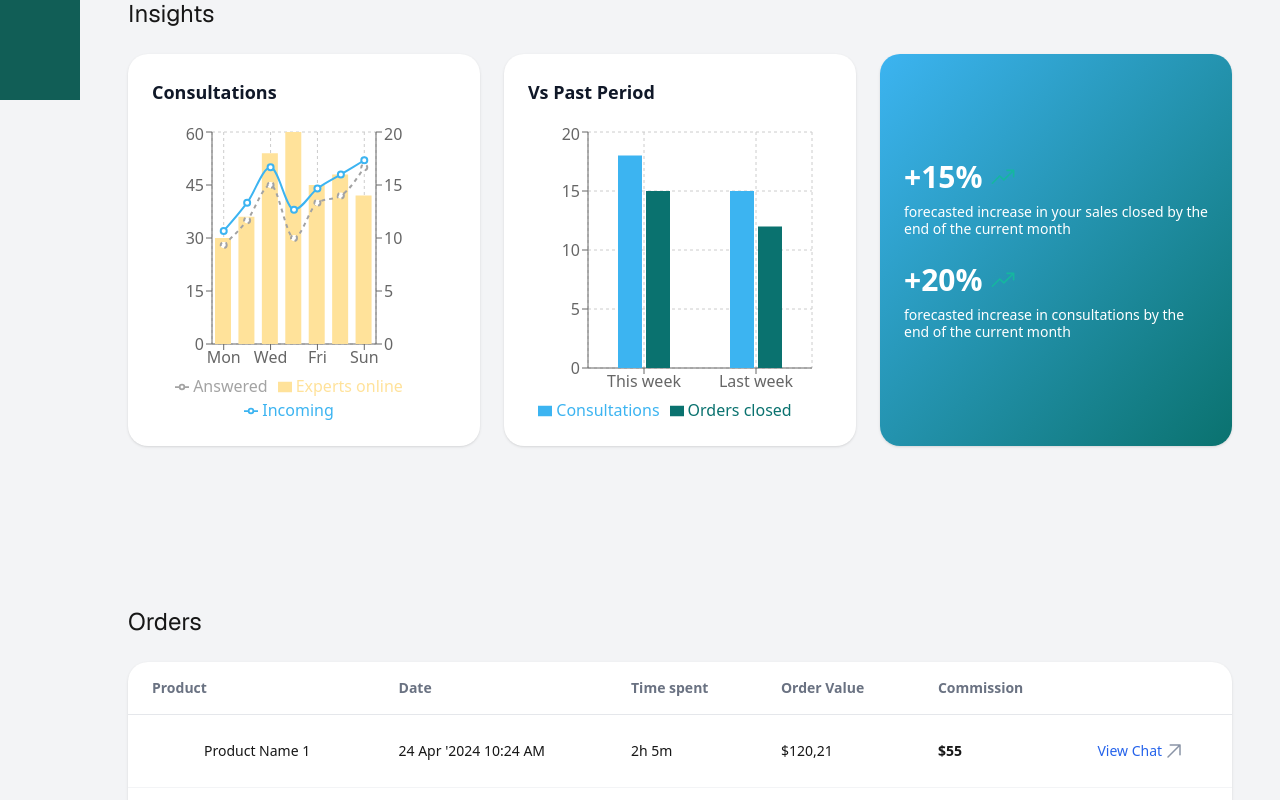
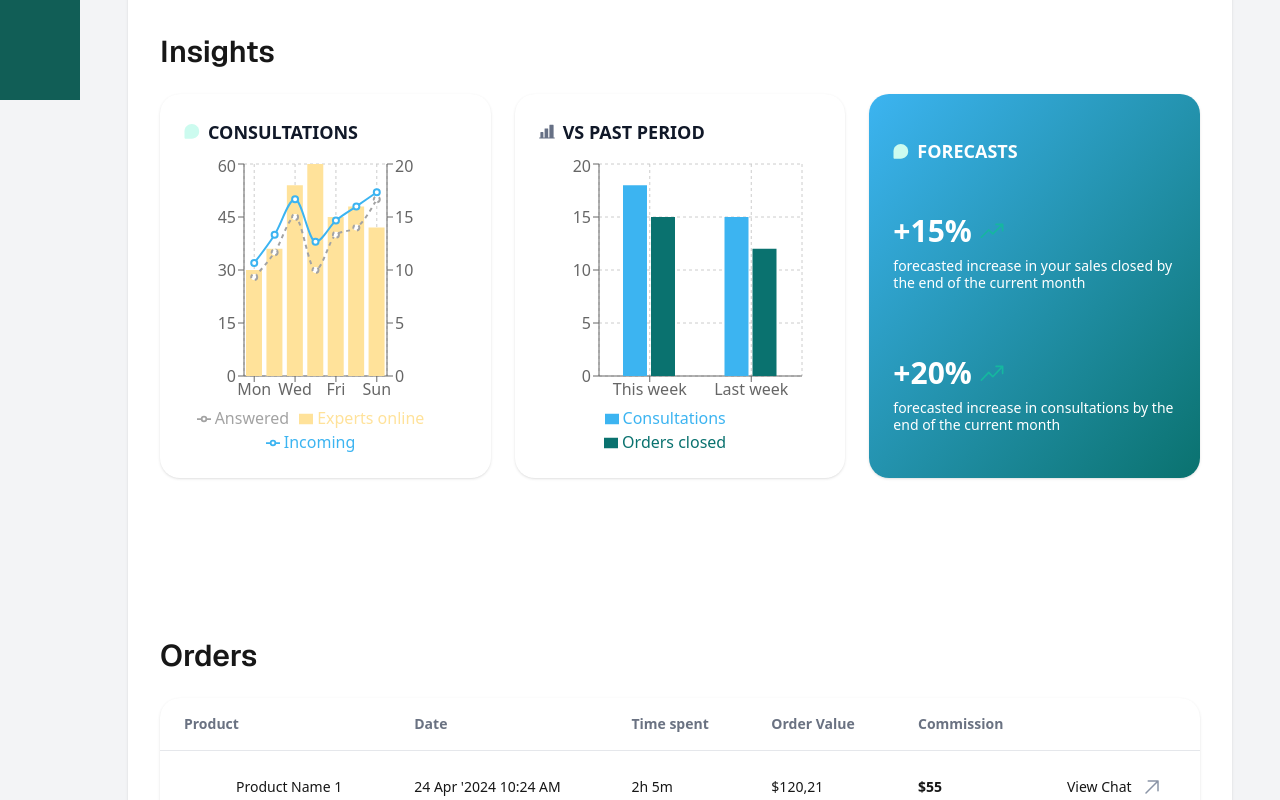
Before and after one commit to dchobarkar/wingman-coding-challenge, a Next.js app: page / in a window 1280 px wide. Shown: the part 700-1500 px from the top of the page. Built offline with nearby package versions, Linux system fonts and the light colour scheme.

Commit message:
style: make components figma like

```diff
--- a/app/layout.tsx
+++ b/app/layout.tsx
@@ -34,7 +34,9 @@ export default function RootLayout({
 
           <main className="flex-1 flex flex-col">
             <Navbar />
-            <div className="flex-1 p-8">{children}</div>
+            <div className="flex-1 p-4 m-12 rounded-[20px] shadow bg-background">
+              {children}
+            </div>
           </main>
         </div>
       </body>
--- a/components/dashboard/AtGlance.tsx
+++ b/components/dashboard/AtGlance.tsx
@@ -8,7 +8,7 @@ const AtGlance = () => {
   return (
     <PageLayout>
       <div className="flex items-center justify-between mb-6">
-        <h2 className="text-2xl font-geist-sans">At a glance</h2>
+        <h2 className="text-3xl font-semibold font-geist-sans">At a glance</h2>
         <select className="border border-gray-200 rounded-lg px-3 py-1 text-sm bg-white">
           <option>7 days</option>
           <option>30 days</option>
--- a/components/dashboard/Insights.tsx
+++ b/components/dashboard/Insights.tsx
@@ -24,14 +24,23 @@ const Insights = () => {
   return (
     <PageLayout>
       <div className="mb-6">
-        <h2 className="text-2xl font-geist-sans">Insights</h2>
+        <h2 className="text-3xl font-semibold font-geist-sans">Insights</h2>
       </div>
       <div className="grid grid-cols-1 lg:grid-cols-3 gap-6">
         {/* Consultations Chart */}
         <div className="bg-white rounded-[20px] shadow p-6 flex flex-col">
-          <h3 className="text-lg font-semibold text-gray-900 mb-4">
-            Consultations
-          </h3>
+          <div className="flex items-center mb-2">
+            <Image
+              src="/svg/ChatTeardrop.svg"
+              alt="Consultation SVG"
+              height={16}
+              width={16}
+            />
+            <h3 className="text-lg font-semibold text-gray-900 pl-2">
+              CONSULTATIONS
+            </h3>
+          </div>
+
           <div className="flex-1 min-h-[300px]">
             <ResponsiveContainer width="100%" height="100%">
               <ComposedChart
@@ -75,9 +84,18 @@ const Insights = () => {
 
         {/* Vs Past Period Chart */}
         <div className="bg-white rounded-[20px] shadow p-6 flex flex-col">
-          <h3 className="text-lg font-semibold text-gray-900 mb-4">
-            Vs Past Period
-          </h3>
+          <div className="flex items-center mb-2">
+            <Image
+              src="/svg/ChatBar.svg"
+              alt="Vector SVG"
+              height={16}
+              width={16}
+            />
+            <h3 className="text-lg font-semibold text-gray-900 pl-2">
+              VS PAST PERIOD
+            </h3>
+          </div>
+
           <div className="flex-1 min-h-[300px]">
             <ResponsiveContainer width="100%" height="100%">
               <ComposedChart
@@ -107,7 +125,16 @@ const Insights = () => {
         </div>
 
         {/* Forecasts Card */}
-        <div className="rounded-[20px] shadow p-6 flex flex-col justify-center min-h-[300px] bg-gradient-to-br from-[#3CB4F1] to-[#0A726F]">
+        <div className="rounded-[20px] shadow p-6 flex flex-col justify-around min-h-[300px] bg-gradient-to-br from-[#3CB4F1] to-[#0A726F]">
+          <div className="flex items-center mb-2">
+            <Image
+              src="/svg/ChatTeardrop.svg"
+              alt="Chat SVG"
+              height={16}
+              width={16}
+            />
+            <h3 className="text-lg font-semibold text-white pl-2">FORECASTS</h3>
+          </div>
           {forecastCards.map((card, idx) => (
             <div key={idx} className="mb-6 last:mb-0">
               <div className="flex items-center gap-2 mb-2">
--- a/components/dashboard/Orders.tsx
+++ b/components/dashboard/Orders.tsx
@@ -2,6 +2,7 @@
 
 import Image from "next/image";
 import { useState } from "react";
+import Link from "next/link";
 
 import PageLayout from "../shared/PageLayout";
 import { ordersData, Order } from "@/data/mock/Orders.data";
@@ -31,7 +32,7 @@ const Orders = () => {
 
   return (
     <PageLayout>
-      <h2 className="text-2xl font-geist-sans mb-6">Orders</h2>
+      <h2 className="text-3xl font-semibold font-geist-sans mb-6">Orders</h2>
       <div className="bg-white rounded-[20px] shadow p-0 overflow-x-auto">
         <table className="min-w-full text-sm">
           <thead>
@@ -97,10 +98,10 @@ const Orders = () => {
                 <td className="px-6 py-4 font-bold whitespace-nowrap">
                   {order.commission}
                 </td>
-                <td className="px-6 py-4 text-right">
-                  <a
+                <td className="px-6 py-4">
+                  <Link
                     href={order.chatLink}
-                    className="flex items-center gap-1 text-primary hover:underline"
+                    className="flex items-center gap-1 hover:underline"
                   >
                     View Chat
                     <Image
@@ -108,8 +109,9 @@ const Orders = () => {
                       alt="View Chat"
                       width={16}
                       height={16}
+                      className="ml-2"
                     />
-                  </a>
+                  </Link>
                 </td>
               </tr>
             ))}
--- a/data/mock/Orders.data.ts
+++ b/data/mock/Orders.data.ts
@@ -13,7 +13,7 @@ export const ordersData: Order[] = [
   {
     id: "1",
     productName: "Product Name 1",
-    productImage: "/image/Product.png",
+    productImage: "/image/product.png",
     date: "24 Apr '2024 10:24 AM",
     timeSpent: "2h 5m",
     orderValue: "$120,21",
@@ -23,7 +23,7 @@ export const ordersData: Order[] = [
   {
     id: "2",
     productName: "Product Name 2",
-    productImage: "/image/Product.png",
+    productImage: "/image/product.png",
     date: "24 Apr '2024 10:24 AM",
     timeSpent: "2h 5m",
     orderValue: "$120,21",
@@ -33,7 +33,7 @@ export const ordersData: Order[] = [
   {
     id: "3",
     productName: "Product Name 3",
-    productImage: "/image/Product.png",
+    productImage: "/image/product.png",
     date: "24 Apr '2024 10:24 AM",
     timeSpent: "2h 5m",
     orderValue: "$120,21",
@@ -43,7 +43,7 @@ export const ordersData: Order[] = [
   {
     id: "4",
     productName: "Product Name 4",
-    productImage: "/image/Product.png",
+    productImage: "/image/product.png",
     date: "24 Apr '2024 10:24 AM",
     timeSpent: "2h 5m",
     orderValue: "$120,21",
@@ -53,7 +53,7 @@ export const ordersData: Order[] = [
   {
     id: "5",
     productName: "Product Name 5",
-    productImage: "/image/Product.png",
+    productImage: "/image/product.png",
     date: "24 Apr '2024 10:24 AM",
     timeSpent: "2h 5m",
     orderValue: "$120,21",
```
